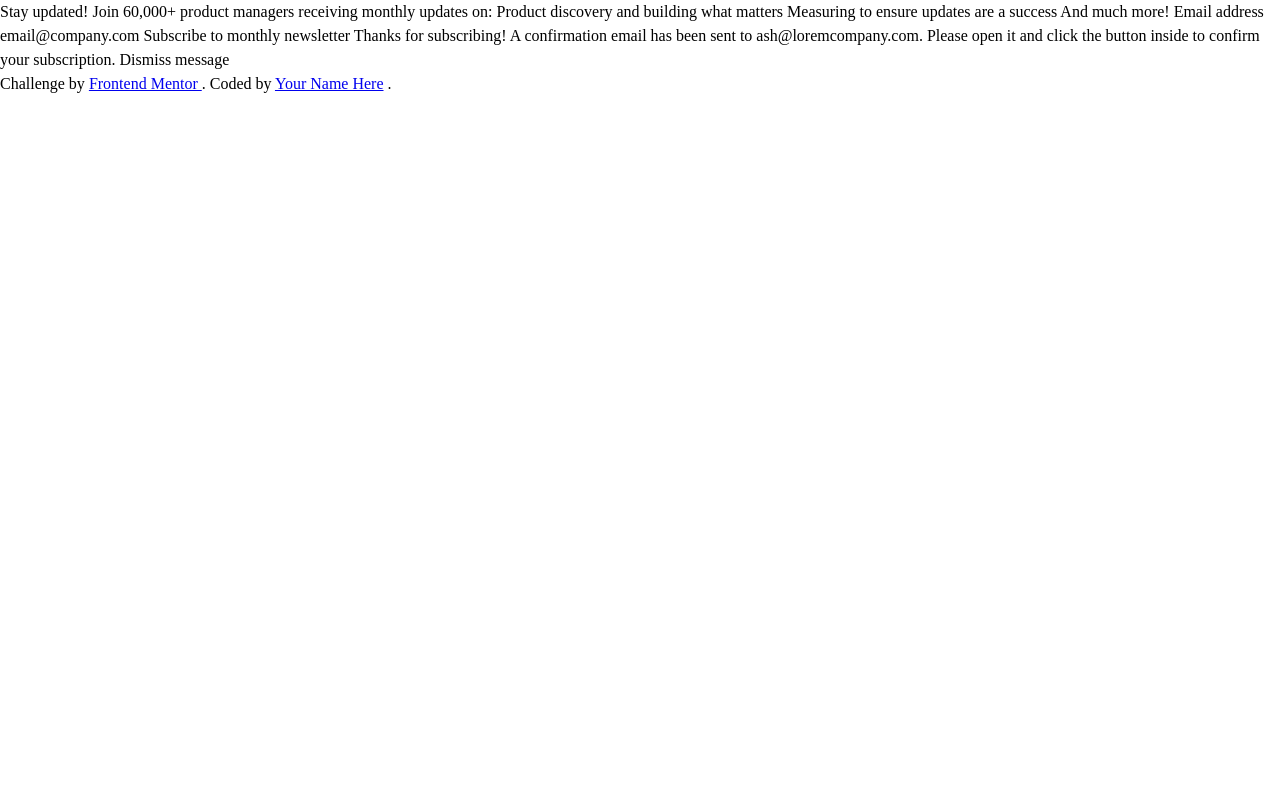
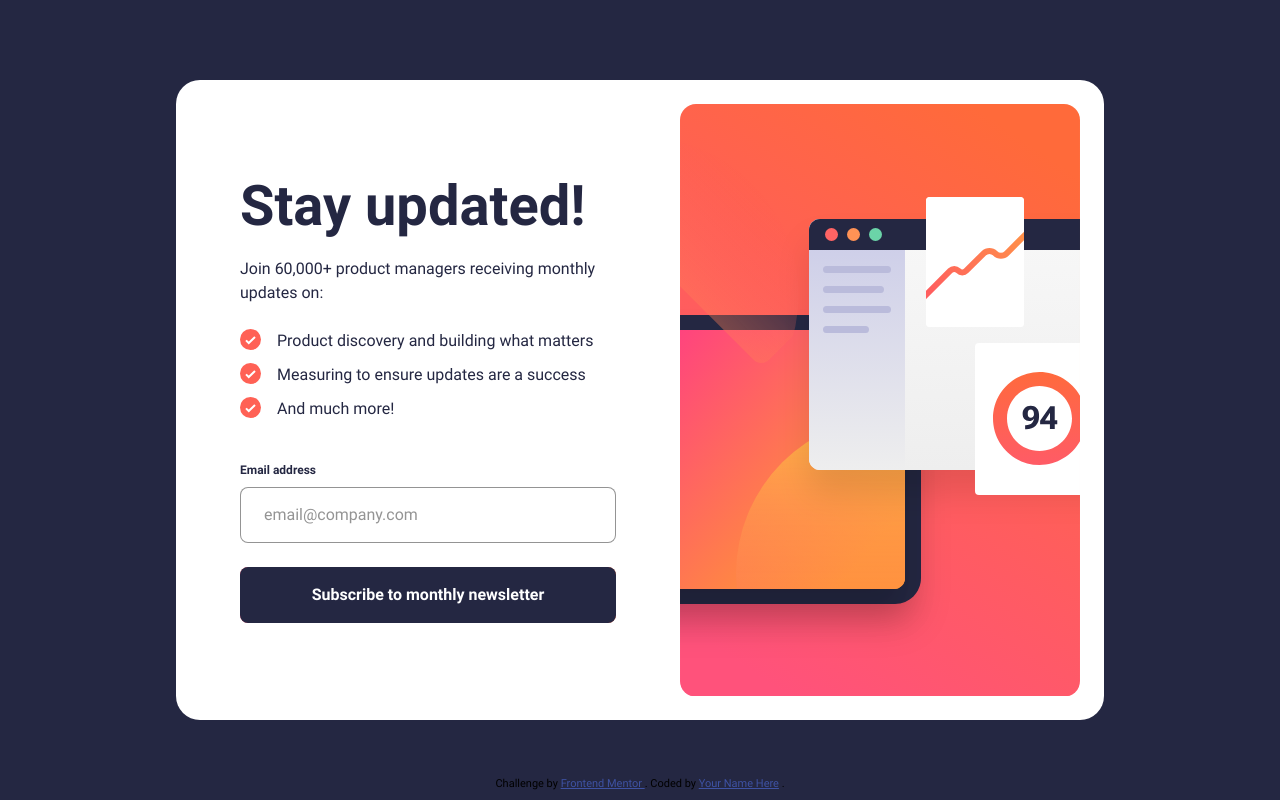
Before and after one commit to Vladislav2397/challenge__newsletter-sign-up, a website built with Vite: page index.html in a window 1280 px wide. Built offline with nearby package versions, Linux system fonts and the light colour scheme.

Commit message:
Refactor HTML structure and styles for subscription form; implement form submission handling in TypeScript

```diff
--- a/index.html
+++ b/index.html
@@ -5,7 +5,6 @@
         <meta
             name="viewport"
             content="width=device-width, initial-scale=1.0" />
-        <!-- displays site properly based on user's device -->
 
         <link
             rel="icon"
@@ -13,36 +12,81 @@
             sizes="32x32"
             href="./images/favicon-32x32.png" />
 
-        <link
-            rel="preconnect"
-            href="https://fonts.googleapis.com" />
-        <link
-            rel="preconnect"
-            href="https://fonts.gstatic.com"
-            crossorigin />
-        <link
-            href="https://fonts.googleapis.com/css2?family=Manrope:wght@200..800&display=swap"
-            rel="stylesheet" />
-
         <title>Frontend Mentor | Article preview component</title>
     </head>
     <body>
-        <!-- Sign-up form start -->
+        <main
+            id="container"
+            class="container">
+            <article class="card">
+                <img
+                    class="card__cover"
+                    srcset="
+                        /images/illustration-sign-up-mobile.svg   375w,
+                        /images/illustration-sign-up-tablet.svg   768w,
+                        /images/illustration-sign-up-desktop.svg 1440w
+                    " />
+                <div class="card__content">
+                    <h1 class="card__title">Stay updated!</h1>
+                    <p class="card__description">
+                        Join 60,000+ product managers receiving monthly updates
+                        on:
+                    </p>
+                    <ul class="card__list">
+                        <li class="card__list-item">
+                            <img src="/images/icon-list.svg" />
+                            Product discovery and building what matters
+                        </li>
+                        <li class="card__list-item">
+                            <img src="/images/icon-list.svg" />
+                            Measuring to ensure updates are a success
+                        </li>
+                        <li class="card__list-item">
+                            <img src="/images/icon-list.svg" />
+                            And much more!
+                        </li>
+                    </ul>
+                    <form
+                        id="form"
+                        class="card__form">
+                        <label class="card__field input">
+                            <span class="input__label">Email address</span>
+                            <span class="input__error">
+                                Valid email required
+                            </span>
+                            <input
+                                class="input__field"
+                                type="email"
+                                name="email"
+                                required
+                                placeholder="email@company.com" />
+                        </label>
+                        <button
+                            class="card__button button"
+                            type="submit">
+                            <span>Subscribe to monthly newsletter</span>
+                        </button>
+                    </form>
+                </div>
+            </article>
 
-        Stay updated! Join 60,000+ product managers receiving monthly updates
-        on: Product discovery and building what matters Measuring to ensure
-        updates are a success And much more! Email address email@company.com
-        Subscribe to monthly newsletter
-
-        <!-- Sign-up form end -->
-
-        <!-- Success message start -->
-
-        Thanks for subscribing! A confirmation email has been sent to
-        ash@loremcompany.com. Please open it and click the button inside to
-        confirm your subscription. Dismiss message
-
-        <!-- Success message end -->
+            <article class="success">
+                <img
+                    class="success__icon"
+                    src="/images/icon-success.svg" />
+                <h2 class="success__title">Thanks for subscribing!</h2>
+                <p class="success__description">
+                    A confirmation email has been sent to
+                    <strong id="success-email">ash@loremcompany.com</strong>.
+                    Please open it and click the button inside to confirm your
+                    subscription.
+                </p>
+                <button
+                    id="dismiss"
+                    class="success__button button">
+                    <span>Dismiss message</span></button
+                >
+            </article>
 
             <footer class="attribution">
                 Challenge by
@@ -53,6 +97,7 @@
                 <a href="#">Your Name Here</a>
                 .
             </footer>
+        </main>
 
         <script
             type="module"
--- a/src/main.ts
+++ b/src/main.ts
@@ -1,4 +1,25 @@
 import './reset.css'
 import './style.scss'
 
-//
+const container = document.querySelector<HTMLDivElement>('#container')!
+const form = document.querySelector<HTMLFormElement>('#form')!
+
+form.addEventListener('submit', e => {
+    e.preventDefault()
+
+    const formData = new FormData(form)
+
+    const email = formData.get('email') as string
+
+    container.setAttribute('data-state', 'success')
+
+    const successEmailEl =
+        document.querySelector<HTMLSpanElement>('#success-email')!
+
+    successEmailEl.textContent = email
+})
+
+const dismissButton = document.querySelector<HTMLButtonElement>('#dismiss')!
+dismissButton.addEventListener('click', () => {
+    container.removeAttribute('data-state')
+})
--- a/src/style.scss
+++ b/src/style.scss
@@ -0,0 +1,350 @@
+:root {
+    --color-red: hsl(4, 100%, 67%);
+
+    --color-blue-800: hsl(234, 29%, 20%);
+    --color-blue-700: hsl(235, 18%, 26%);
+    --color-grey: hsl(0, 0%, 58%);
+    --color-white: hsl(0, 0%, 100%);
+}
+
+$font-family: 'Roboto', sans-serif;
+
+@font-face {
+    font-family: 'Roboto';
+    src: url('/fonts/Roboto-Regular.ttf') format('truetype');
+    font-weight: 400;
+    font-style: normal;
+}
+
+@font-face {
+    font-family: 'Roboto';
+    src: url('/fonts/Roboto-Bold.ttf') format('truetype');
+    font-weight: 700;
+    font-style: normal;
+}
+
+html {
+    font-size: 16px;
+}
+
+body {
+    font-family: $font-family;
+    min-height: 100vh;
+    display: flex;
+    flex-direction: column;
+    background-color: var(--color-blue-800);
+}
+
+// *:focus-visible {
+//     outline: 2px solid var(--color-red);
+//     outline-offset: 2px;
+// }
+
+.layout {
+    container-type: inline-size;
+    display: flex;
+    flex-direction: column;
+    flex-grow: 1;
+    background-color: var(--color-white);
+}
+
+.container {
+    position: relative;
+    flex-grow: 1;
+    display: flex;
+    flex-direction: column;
+    justify-content: center;
+    align-items: center;
+    max-width: 928px;
+    margin: 0 auto;
+    width: 100%;
+
+    & .card {
+        display: flex;
+    }
+    &[data-state='success'] .card {
+        display: none;
+    }
+
+    & .success {
+        display: none;
+    }
+    &[data-state='success'] .success {
+        display: flex;
+    }
+}
+
+ul {
+    padding: 0;
+    list-style: none;
+
+    li {
+        display: flex;
+        align-items: flex-start;
+        gap: 12px;
+        font-size: 16px;
+        line-height: 24px;
+        font-weight: 400;
+        color: var(--color-blue-800);
+        margin-bottom: 12px;
+    }
+}
+
+.card {
+    $desktop: 928px;
+    $max-mobile: $desktop - 1px;
+
+    display: flex;
+    flex-direction: column;
+    background-color: var(--color-white);
+
+    @media (max-width: $max-mobile) {
+        flex-grow: 1;
+    }
+
+    @media (min-width: $desktop) {
+        flex-direction: row-reverse;
+        border-radius: 24px;
+        padding: 24px;
+        gap: 24px;
+    }
+
+    &__cover {
+        aspect-ratio: 375/284;
+        object-fit: cover;
+        border-radius: 0 0 12px 12px;
+
+        @media (min-width: $desktop) {
+            border-radius: 12px;
+            aspect-ratio: 400/592;
+            min-width: 400px;
+        }
+    }
+
+    &__content {
+        display: flex;
+        flex-direction: column;
+
+        @media (max-width: $max-mobile) {
+            padding: 32px 24px;
+            flex-grow: 1;
+        }
+
+        @media (min-width: $desktop) {
+            justify-content: center;
+            padding: 0 40px;
+        }
+    }
+
+    &__title {
+        font-size: 40px;
+        font-weight: 700;
+        color: var(--color-blue-800);
+        margin-bottom: 12px;
+
+        @media (min-width: $desktop) {
+            font-size: 56px;
+            line-height: 56px;
+            margin-bottom: 23px;
+        }
+    }
+
+    &__description {
+        font-size: 16px;
+        font-weight: 400;
+        color: var(--color-blue-800);
+        margin-bottom: 24px;
+
+        @media (min-width: $desktop) {
+            margin-bottom: 24px;
+        }
+    }
+
+    &__list {
+        margin-bottom: 30px;
+    }
+
+    &__list-item {
+        display: flex;
+        align-items: flex-start;
+        gap: 16px;
+        font-size: 16px;
+        line-height: 24px;
+        font-weight: 400;
+        color: var(--color-blue-800);
+        margin-bottom: 10px;
+    }
+
+    &__form {
+        display: flex;
+        flex-direction: column;
+        gap: 24px;
+
+        @media (max-width: $max-mobile) {
+            margin-top: auto;
+        }
+    }
+}
+
+.input {
+    display: flex;
+    flex-direction: column;
+    gap: 8px;
+    position: relative;
+
+    &__label,
+    &__error {
+        font-size: 12px;
+        font-weight: 700;
+        color: var(--color-blue-800);
+    }
+
+    &__error {
+        display: none;
+        color: var(--color-red);
+        position: absolute;
+        top: 0;
+        right: 0;
+    }
+
+    &:has(.input__field:user-invalid) &__error {
+        display: block;
+    }
+
+    &__field {
+        padding: 16px 24px;
+        border-radius: 8px;
+        border: none;
+        box-shadow: 0 0 0 1px inset var(--color-grey);
+        background-color: var(--color-white);
+        color: var(--color-blue-800);
+        font-size: 16px;
+        font-weight: 400;
+        min-height: 56px;
+        outline: none;
+        transition: box-shadow 150ms ease-out;
+
+        &::placeholder {
+            color: var(--color-grey);
+        }
+
+        &:focus {
+            box-shadow: 0 0 0 1px inset var(--color-blue-800);
+        }
+
+        &:user-invalid {
+            background-color: hsla(4, 100%, 67%, 0.1);
+            color: var(--color-red);
+            box-shadow: 0 0 0 1px inset var(--color-red);
+        }
+    }
+}
+
+.button {
+    position: relative;
+    padding: 16px 24px;
+    min-height: 56px;
+    border-radius: 8px;
+    border: none;
+    background: linear-gradient(to right, hsl(347, 100, 66), hsl(13, 100, 62));
+    color: var(--color-white);
+    font-size: 16px;
+    font-weight: 700;
+    cursor: pointer;
+
+    &::before {
+        content: '';
+        position: absolute;
+        top: 0;
+        left: 0;
+        width: 100%;
+        height: 100%;
+        border-radius: 8px;
+        background: var(--color-blue-800);
+        // z-index: -1;
+        transition: background 150ms ease-out;
+    }
+
+    &:hover::before {
+        background: transparent;
+    }
+
+    span {
+        position: relative;
+        z-index: 1;
+    }
+}
+
+.success {
+    $desktop: 505px;
+    $max-mobile: $desktop - 1px;
+
+    display: flex;
+    flex-direction: column;
+    background-color: var(--color-white);
+    padding-top: 150px;
+    padding-left: 24px;
+    padding-right: 24px;
+    padding-bottom: 40px;
+    max-width: 505px;
+    width: 100%;
+
+    @media (max-width: $max-mobile) {
+        flex-grow: 1;
+    }
+    @media (min-width: $desktop) {
+        padding: 48px 64px 64px;
+        border-radius: 36px;
+    }
+
+    &__icon {
+        width: 64px;
+        height: 64px;
+        margin-bottom: 38px;
+
+        @media (min-width: $desktop) {
+            margin-bottom: 42px;
+        }
+    }
+
+    &__title {
+        font-size: 40px;
+        line-height: 40px;
+        font-weight: 700;
+        color: var(--color-blue-800);
+        margin-bottom: 24px;
+
+        @media (min-width: $desktop) {
+            font-size: 56px;
+            line-height: 56px;
+            margin-bottom: 24px;
+        }
+    }
+
+    &__description {
+        font-size: 16px;
+        font-weight: 400;
+        color: var(--color-blue-800);
+        margin-bottom: 24px;
+
+        @media (min-width: $desktop) {
+            margin-bottom: 40px;
+        }
+    }
+
+    &__button {
+        margin-top: auto;
+    }
+}
+
+.attribution {
+    position: absolute;
+    bottom: 8px;
+    left: 0;
+    width: 100%;
+    font-size: 0.6875rem;
+    text-align: center;
+}
+.attribution a {
+    color: hsl(228, 45%, 44%);
+}
```
Also changed, not shown: .prettierrc.json. Lines whose indentation alone changed are shown as unchanged.
